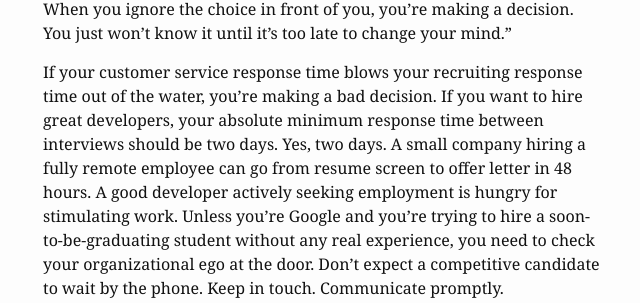
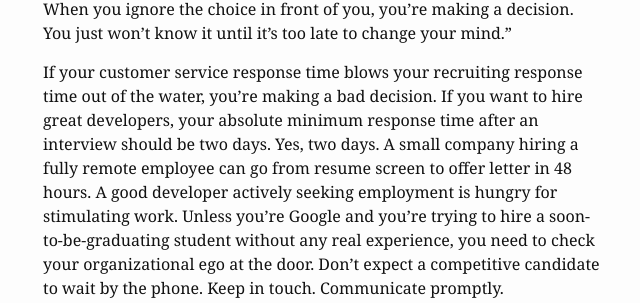
Before and after one commit to ramblinjan/ramblinjan.github.io, a Jekyll site: the page built from _posts/2016-10-03-Your-Hiring-Process-is-your-engineering-process.md, in a window 1280 px wide and 900 px high, scrolled down 1585 px. Shown: the part 199-502 px from the top of the window, without its empty margins (227-867 px from the left). Built offline with Jekyll 4.4.1, drawn with Linux system fonts in a browser that asks for light colours; comment, search, counter and statistics services are not loaded.

Commit message:
adjust wording again

```diff
--- a/_posts/2016-10-03-Your-Hiring-Process-is-your-engineering-process.md
+++ b/_posts/2016-10-03-Your-Hiring-Process-is-your-engineering-process.md
@@ -55,7 +55,7 @@ with "perfect" code will never be as effective as a team who understands how to
 
 The best advice I've ever been given was, "If you don't actively prioritize your personal life, you may think you're just waiting until later to do so. When you ignore the choice in front of you, you're making a decision. You just won't know it until it's too late to change your mind."
 
-If your customer service response time blows your recruiting response time out of the water, you're making a bad decision. If you want to hire great developers, your absolute minimum response time between interviews should be two days. Yes, two days. A small company hiring a fully remote employee can go from resume screen to offer letter in 48 hours. A good developer actively seeking employment is hungry for stimulating work. Unless you're Google and you're trying to hire a soon-to-be-graduating student without any real experience, you need to check your organizational ego at the door. Don't expect a competitive candidate to wait by the phone. Keep in touch. Communicate promptly.
+If your customer service response time blows your recruiting response time out of the water, you're making a bad decision. If you want to hire great developers, your absolute minimum response time after an interview should be two days. Yes, two days. A small company hiring a fully remote employee can go from resume screen to offer letter in 48 hours. A good developer actively seeking employment is hungry for stimulating work. Unless you're Google and you're trying to hire a soon-to-be-graduating student without any real experience, you need to check your organizational ego at the door. Don't expect a competitive candidate to wait by the phone. Keep in touch. Communicate promptly.
 
 Fine, sometimes you're going to have a vital release coming up and you just can't spare
 the time to interview. That's ok, and occasionally missing out on good candidates
```
